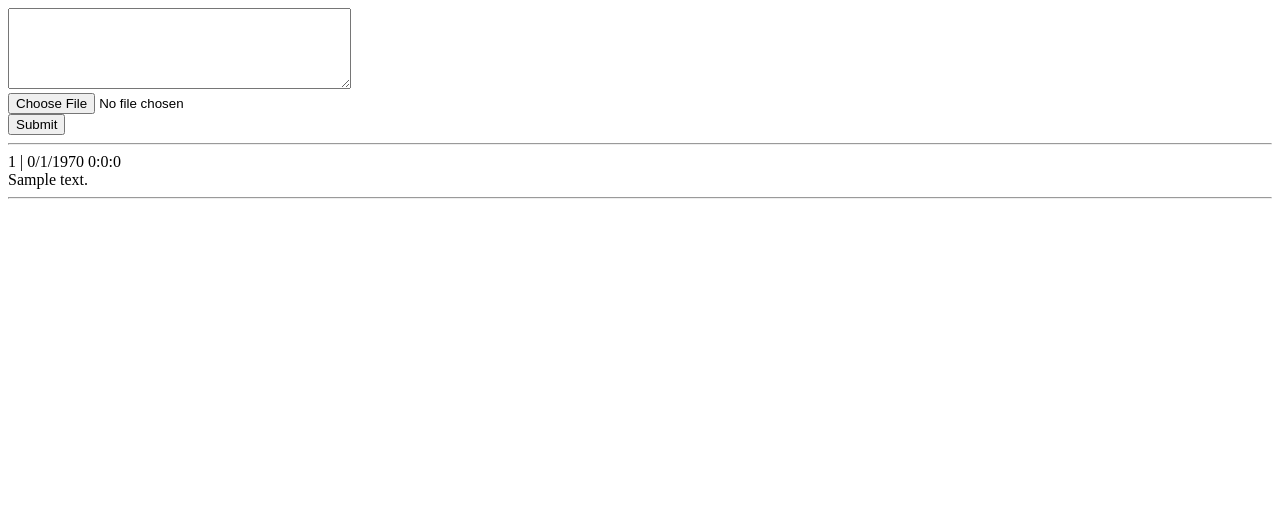
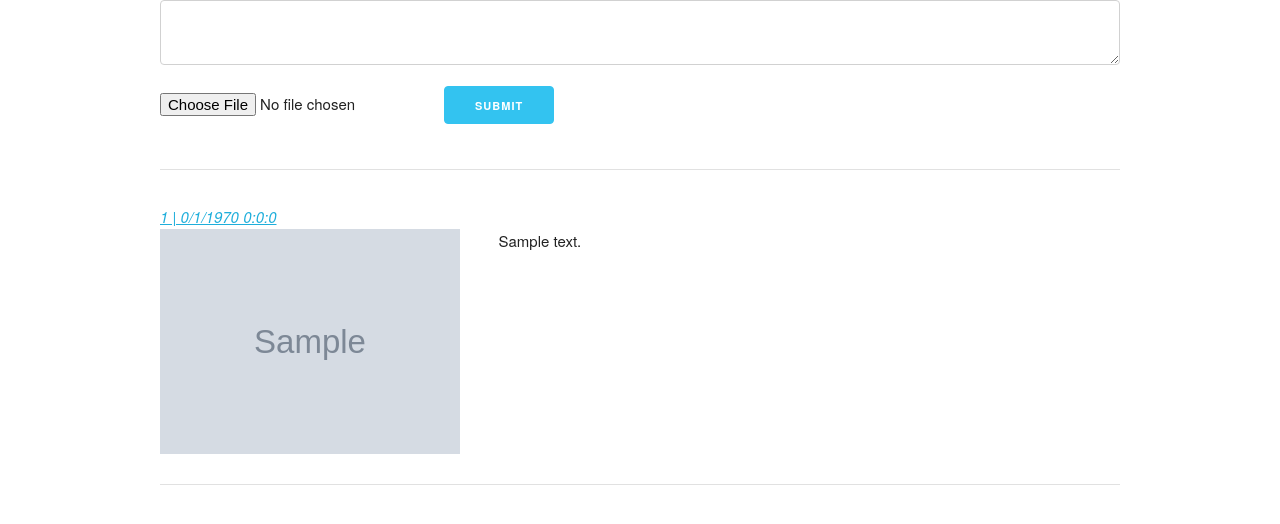
Before and after one commit to LycaonIsAWolf/infinite-images, a Node server app: page / in a window 1280 px wide. Shown: the top 524 px of the page. Run offline with Node 20, Linux system fonts and the light colour scheme; tables that the repository leaves empty hold one stand-in row (values such as "Sample post"); grey boxes marked "Sample" are stand-in pictures; some libraries are stand-ins or nearby versions.

Commit message:
added image uploading and some styling

```diff
--- a/app.js
+++ b/app.js
@@ -1,7 +1,9 @@
 var express = require('express');
 var app = express();
 
-bodyParser = require('body-parser');
+var fs = require('fs')
+var multer = require('multer');
+var bodyParser = require('body-parser');
 
 var db = require('./controllers/db.js');
 var index = require('./routes/index.js');
@@ -14,8 +16,14 @@ app.use(bodyParser.json());
 app.use(bodyParser.urlencoded({extended: true}));
 app.use('/', index);
 
+db.initialize();
 
-db.initialize();
+fs.readdir('./static/uploads/', function(err, files){
+	for(var i = 0; i < files.length; i++){
+		console.log(files[i]);
+		fs.unlink('./static/uploads/' + files[i], function(err){});
+	}
+});
 
 var server = app.listen(process.env.PORT || 5000, function(){
 	var host = server.address().address;
--- a/package.json
+++ b/package.json
@@ -11,6 +11,7 @@
   "dependencies": {
     "body-parser": "^1.15.2",
     "express": "^4.14.0",
+    "multer": "^1.2.1",
     "pug": "^2.0.0-beta6",
     "sqlite3": "^3.1.8"
   }
--- a/routes/index.js
+++ b/routes/index.js
@@ -1,13 +1,37 @@
 var express = require('express');
 var db = require('../controllers/db.js');
 var Post = require('../controllers/post.js');
+var path = require('path');
+
+var multer = require('multer');
+var upload = multer({
+		fileFilter: function(req, file, cb){
+			if((file.mimetype == "image/jpeg" || file.mimetype == "image/png" || file.mimetype == "image/gif" || file.mimetype=="image/*")){
+				console.log("file ok");
+				cb(null, true);
+			}
+			else{
+				console.log("file rejected");
+				cb(null, false);
+			}
+		},
+
+		storage: multer.diskStorage({
+			destination: function(req, file, cb){
+				cb(null, './static/uploads/');
+			},
+			filename: function(req, file, cb){
+				cb(null, file.fieldname + "-" + Date.now() + path.extname(file.originalname));
+			}
+		})
+	});
 
 var router = express.Router();
 
 router.get('/', function(req, res){
 	db.get_posts(function(rows, err){
 		if(!err){
-			res.render('index', {posts: rows});
+			res.render('index', {posts: rows.reverse()});
 		}
 		else{
 			console.error(err);
@@ -15,11 +39,9 @@ router.get('/', function(req, res){
 	})
 });
 
-router.post('/post', function(req, res){
-	console.log("post request: " + req.body.body);
-	var post = new Post(req.body.body, "test image");
-	console.log(post.time);
+router.post('/post', upload.single('image'), function(req, res){
 
+	var post = new Post(req.body.body, req.file != undefined ? path.basename(req.file.path) : "");
 	db.add_post(post, function(err){
 		if(err){
 			console.error(err);
@@ -28,6 +50,7 @@ router.post('/post', function(req, res){
 			res.redirect('/post/' + post.id);
 		}
 	});
+
 });
 
 router.param('id', function(req, res, next, id){
--- /dev/null
+++ b/static/css/skeleton.css
@@ -0,0 +1,418 @@
+/*
+* Skeleton V2.0.4
+* Copyright 2014, Dave Gamache
+* www.getskeleton.com
+* Free to use under the MIT license.
+* http://www.opensource.org/licenses/mit-license.php
+* 12/29/2014
+*/
+
+
+/* Table of contents
+––––––––––––––––––––––––––––––––––––––––––––––––––
+- Grid
+- Base Styles
+- Typography
+- Links
+- Buttons
+- Forms
+- Lists
+- Code
+- Tables
+- Spacing
+- Utilities
+- Clearing
+- Media Queries
+*/
+
+
+/* Grid
+–––––––––––––––––––––––––––––––––––––––––––––––––– */
+.container {
+  position: relative;
+  width: 100%;
+  max-width: 960px;
+  margin: 0 auto;
+  padding: 0 20px;
+  box-sizing: border-box; }
+.column,
+.columns {
+  width: 100%;
+  float: left;
+  box-sizing: border-box; }
+
+/* For devices larger than 400px */
+@media (min-width: 400px) {
+  .container {
+    width: 85%;
+    padding: 0; }
+}
+
+/* For devices larger than 550px */
+@media (min-width: 550px) {
+  .container {
+    width: 80%; }
+  .column,
+  .columns {
+    margin-left: 4%; }
+  .column:first-child,
+  .columns:first-child {
+    margin-left: 0; }
+
+  .one.column,
+  .one.columns                    { width: 4.66666666667%; }
+  .two.columns                    { width: 13.3333333333%; }
+  .three.columns                  { width: 22%;            }
+  .four.columns                   { width: 30.6666666667%; }
+  .five.columns                   { width: 39.3333333333%; }
+  .six.columns                    { width: 48%;            }
+  .seven.columns                  { width: 56.6666666667%; }
+  .eight.columns                  { width: 65.3333333333%; }
+  .nine.columns                   { width: 74.0%;          }
+  .ten.columns                    { width: 82.6666666667%; }
+  .eleven.columns                 { width: 91.3333333333%; }
+  .twelve.columns                 { width: 100%; margin-left: 0; }
+
+  .one-third.column               { width: 30.6666666667%; }
+  .two-thirds.column              { width: 65.3333333333%; }
+
+  .one-half.column                { width: 48%; }
+
+  /* Offsets */
+  .offset-by-one.column,
+  .offset-by-one.columns          { margin-left: 8.66666666667%; }
+  .offset-by-two.column,
+  .offset-by-two.columns          { margin-left: 17.3333333333%; }
+  .offset-by-three.column,
+  .offset-by-three.columns        { margin-left: 26%;            }
+  .offset-by-four.column,
+  .offset-by-four.columns         { margin-left: 34.6666666667%; }
+  .offset-by-five.column,
+  .offset-by-five.columns         { margin-left: 43.3333333333%; }
+  .offset-by-six.column,
+  .offset-by-six.columns          { margin-left: 52%;            }
+  .offset-by-seven.column,
+  .offset-by-seven.columns        { margin-left: 60.6666666667%; }
+  .offset-by-eight.column,
+  .offset-by-eight.columns        { margin-left: 69.3333333333%; }
+  .offset-by-nine.column,
+  .offset-by-nine.columns         { margin-left: 78.0%;          }
+  .offset-by-ten.column,
+  .offset-by-ten.columns          { margin-left: 86.6666666667%; }
+  .offset-by-eleven.column,
+  .offset-by-eleven.columns       { margin-left: 95.3333333333%; }
+
+  .offset-by-one-third.column,
+  .offset-by-one-third.columns    { margin-left: 34.6666666667%; }
+  .offset-by-two-thirds.column,
+  .offset-by-two-thirds.columns   { margin-left: 69.3333333333%; }
+
+  .offset-by-one-half.column,
+  .offset-by-one-half.columns     { margin-left: 52%; }
+
+}
+
+
+/* Base Styles
+–––––––––––––––––––––––––––––––––––––––––––––––––– */
+/* NOTE
+html is set to 62.5% so that all the REM measurements throughout Skeleton
+are based on 10px sizing. So basically 1.5rem = 15px :) */
+html {
+  font-size: 62.5%; }
+body {
+  font-size: 1.5em; /* currently ems cause chrome bug misinterpreting rems on body element */
+  line-height: 1.6;
+  font-weight: 400;
+  font-family: "Raleway", "HelveticaNeue", "Helvetica Neue", Helvetica, Arial, sans-serif;
+  color: #222; }
+
+
+/* Typography
+–––––––––––––––––––––––––––––––––––––––––––––––––– */
+h1, h2, h3, h4, h5, h6 {
+  margin-top: 0;
+  margin-bottom: 2rem;
+  font-weight: 300; }
+h1 { font-size: 4.0rem; line-height: 1.2;  letter-spacing: -.1rem;}
+h2 { font-size: 3.6rem; line-height: 1.25; letter-spacing: -.1rem; }
+h3 { font-size: 3.0rem; line-height: 1.3;  letter-spacing: -.1rem; }
+h4 { font-size: 2.4rem; line-height: 1.35; letter-spacing: -.08rem; }
+h5 { font-size: 1.8rem; line-height: 1.5;  letter-spacing: -.05rem; }
+h6 { font-size: 1.5rem; line-height: 1.6;  letter-spacing: 0; }
+
+/* Larger than phablet */
+@media (min-width: 550px) {
+  h1 { font-size: 5.0rem; }
+  h2 { font-size: 4.2rem; }
+  h3 { font-size: 3.6rem; }
+  h4 { font-size: 3.0rem; }
+  h5 { font-size: 2.4rem; }
+  h6 { font-size: 1.5rem; }
+}
+
+p {
+  margin-top: 0; }
+
+
+/* Links
+–––––––––––––––––––––––––––––––––––––––––––––––––– */
+a {
+  color: #1EAEDB; }
+a:hover {
+  color: #0FA0CE; }
+
+
+/* Buttons
+–––––––––––––––––––––––––––––––––––––––––––––––––– */
+.button,
+button,
+input[type="submit"],
+input[type="reset"],
+input[type="button"] {
+  display: inline-block;
+  height: 38px;
+  padding: 0 30px;
+  color: #555;
+  text-align: center;
+  font-size: 11px;
+  font-weight: 600;
+  line-height: 38px;
+  letter-spacing: .1rem;
+  text-transform: uppercase;
+  text-decoration: none;
+  white-space: nowrap;
+  background-color: transparent;
+  border-radius: 4px;
+  border: 1px solid #bbb;
+  cursor: pointer;
+  box-sizing: border-box; }
+.button:hover,
+button:hover,
+input[type="submit"]:hover,
+input[type="reset"]:hover,
+input[type="button"]:hover,
+.button:focus,
+button:focus,
+input[type="submit"]:focus,
+input[type="reset"]:focus,
+input[type="button"]:focus {
+  color: #333;
+  border-color: #888;
+  outline: 0; }
+.button.button-primary,
+button.button-primary,
+input[type="submit"].button-primary,
+input[type="reset"].button-primary,
+input[type="button"].button-primary {
+  color: #FFF;
+  background-color: #33C3F0;
+  border-color: #33C3F0; }
+.button.button-primary:hover,
+button.button-primary:hover,
+input[type="submit"].button-primary:hover,
+input[type="reset"].button-primary:hover,
+input[type="button"].button-primary:hover,
+.button.button-primary:focus,
+button.button-primary:focus,
+input[type="submit"].button-primary:focus,
+input[type="reset"].button-primary:focus,
+input[type="button"].button-primary:focus {
+  color: #FFF;
+  background-color: #1EAEDB;
+  border-color: #1EAEDB; }
+
+
+/* Forms
+–––––––––––––––––––––––––––––––––––––––––––––––––– */
+input[type="email"],
+input[type="number"],
+input[type="search"],
+input[type="text"],
+input[type="tel"],
+input[type="url"],
+input[type="password"],
+textarea,
+select {
+  height: 38px;
+  padding: 6px 10px; /* The 6px vertically centers text on FF, ignored by Webkit */
+  background-color: #fff;
+  border: 1px solid #D1D1D1;
+  border-radius: 4px;
+  box-shadow: none;
+  box-sizing: border-box; }
+/* Removes awkward default styles on some inputs for iOS */
+input[type="email"],
+input[type="number"],
+input[type="search"],
+input[type="text"],
+input[type="tel"],
+input[type="url"],
+input[type="password"],
+textarea {
+  -webkit-appearance: none;
+     -moz-appearance: none;
+          appearance: none; }
+textarea {
+  min-height: 65px;
+  padding-top: 6px;
+  padding-bottom: 6px; }
+input[type="email"]:focus,
+input[type="number"]:focus,
+input[type="search"]:focus,
+input[type="text"]:focus,
+input[type="tel"]:focus,
+input[type="url"]:focus,
+input[type="password"]:focus,
+textarea:focus,
+select:focus {
+  border: 1px solid #33C3F0;
+  outline: 0; }
+label,
+legend {
+  display: block;
+  margin-bottom: .5rem;
+  font-weight: 600; }
+fieldset {
+  padding: 0;
+  border-width: 0; }
+input[type="checkbox"],
+input[type="radio"] {
+  display: inline; }
+label > .label-body {
+  display: inline-block;
+  margin-left: .5rem;
+  font-weight: normal; }
+
+
+/* Lists
+–––––––––––––––––––––––––––––––––––––––––––––––––– */
+ul {
+  list-style: circle inside; }
+ol {
+  list-style: decimal inside; }
+ol, ul {
+  padding-left: 0;
+  margin-top: 0; }
+ul ul,
+ul ol,
+ol ol,
+ol ul {
+  margin: 1.5rem 0 1.5rem 3rem;
+  font-size: 90%; }
+li {
+  margin-bottom: 1rem; }
+
+
+/* Code
+–––––––––––––––––––––––––––––––––––––––––––––––––– */
+code {
+  padding: .2rem .5rem;
+  margin: 0 .2rem;
+  font-size: 90%;
+  white-space: nowrap;
+  background: #F1F1F1;
+  border: 1px solid #E1E1E1;
+  border-radius: 4px; }
+pre > code {
+  display: block;
+  padding: 1rem 1.5rem;
+  white-space: pre; }
+
+
+/* Tables
+–––––––––––––––––––––––––––––––––––––––––––––––––– */
+th,
+td {
+  padding: 12px 15px;
+  text-align: left;
+  border-bottom: 1px solid #E1E1E1; }
+th:first-child,
+td:first-child {
+  padding-left: 0; }
+th:last-child,
+td:last-child {
+  padding-right: 0; }
+
+
+/* Spacing
+–––––––––––––––––––––––––––––––––––––––––––––––––– */
+button,
+.button {
+  margin-bottom: 1rem; }
+input,
+textarea,
+select,
+fieldset {
+  margin-bottom: 1.5rem; }
+pre,
+blockquote,
+dl,
+figure,
+table,
+p,
+ul,
+ol,
+form {
+  margin-bottom: 2.5rem; }
+
+
+/* Utilities
+–––––––––––––––––––––––––––––––––––––––––––––––––– */
+.u-full-width {
+  width: 100%;
+  box-sizing: border-box; }
+.u-max-full-width {
+  max-width: 100%;
+  box-sizing: border-box; }
+.u-pull-right {
+  float: right; }
+.u-pull-left {
+  float: left; }
+
+
+/* Misc
+–––––––––––––––––––––––––––––––––––––––––––––––––– */
+hr {
+  margin-top: 3rem;
+  margin-bottom: 3.5rem;
+  border-width: 0;
+  border-top: 1px solid #E1E1E1; }
+
+
+/* Clearing
+–––––––––––––––––––––––––––––––––––––––––––––––––– */
+
+/* Self Clearing Goodness */
+.container:after,
+.row:after,
+.u-cf {
+  content: "";
+  display: table;
+  clear: both; }
+
+
+/* Media Queries
+–––––––––––––––––––––––––––––––––––––––––––––––––– */
+/*
+Note: The best way to structure the use of media queries is to create the queries
+near the relevant code. For example, if you wanted to change the styles for buttons
+on small devices, paste the mobile query code up in the buttons section and style it
+there.
+*/
+
+
+/* Larger than mobile */
+@media (min-width: 400px) {}
+
+/* Larger than phablet (also point when grid becomes active) */
+@media (min-width: 550px) {}
+
+/* Larger than tablet */
+@media (min-width: 750px) {}
+
+/* Larger than desktop */
+@media (min-width: 1000px) {}
+
+/* Larger than Desktop HD */
+@media (min-width: 1200px) {}
--- /dev/null
+++ b/static/css/style.css
@@ -0,0 +1,18 @@
+.post{
+
+}
+
+.post-image{
+	width: 100%;
+	max-width: 300px;
+	height: 100%;
+	max-height: 300px;
+}
+
+.post-body{
+
+}
+
+.post-id{
+	font-style: italic;
+}
--- a/views/index.pug
+++ b/views/index.pug
@@ -2,20 +2,21 @@ extends layout.pug
 
 block content
 
-	form(action="/post" method="post")
-		div
-			textarea(type="text" id="body" name="body" cols="40" rows="5")
-		div
-			input(type="file" accept="image/*")
-		div
-			input(type="submit")
-
+	form(action="/post" method="post" enctype="multipart/form-data" class="submit-f")
+		textarea(class="u-full-width" id="body" name="body")
+		input(type="file" accept="image/*" name="image")
+		input(class="button-primary" type="submit" value="Submit")
 	hr
 
 	each post in posts
-		div(id=post.id)
+		div(class="row post" id=post.id)
 			- var time = new Date(post.time);
 			- var id = post.id;
-			span(class="post-id") #{id} | #{time.getMonth()}/#{time.getDate()}/#{time.getFullYear()} #{time.getHours()}:#{time.getMinutes()}:#{time.getSeconds()}
-			div(class="post-body")=post.body
-			hr
+			a(class="post-id" href="/post/"+post.id) #{id} | #{time.getMonth()}/#{time.getDate()}/#{time.getFullYear()} #{time.getHours()}:#{time.getMinutes()}:#{time.getSeconds()}
+			div
+				if post.image != ""
+					img(class="post-image seven columns" src="/uploads/"+post.image)
+				span(class="post-body seven columns")=post.body
+
+
+		hr
--- a/views/layout.pug
+++ b/views/layout.pug
@@ -1,6 +1,17 @@
 doctype html
 html
 	head
+		meta(charset="utf-8")
+		title Infinite Images
+		meta(name="description" content="a single page anonymous imageboard")
+		meta(name="author" content="lycaon")
+
+		meta(name="viewport" content="width=device-width, initial-scale=1")
+
+		link(rel="stylesheet" href="/css/normalize.css")
+		link(rel="stylesheet" href="/css/skeleton.css")
+		link(rel="stylesheet" href="/css/style.css")
 
 	body
-		block content
+		div(class="container")
+			block content
```
Also changed, not shown: views/post.pug (+10 -4 lines), static/css/normalize.css (added), static/images/favicon.png (added), 3 other files.
